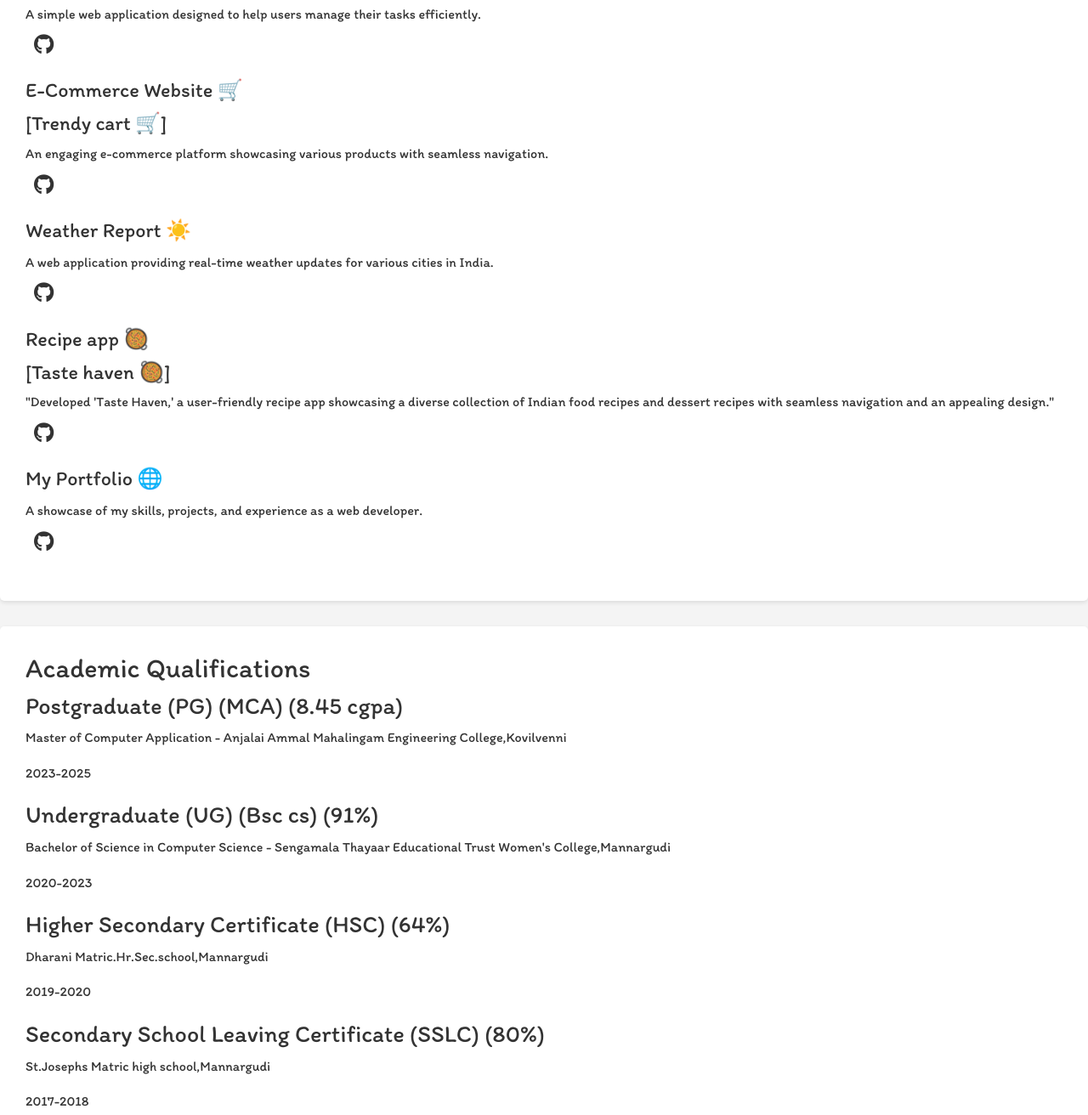
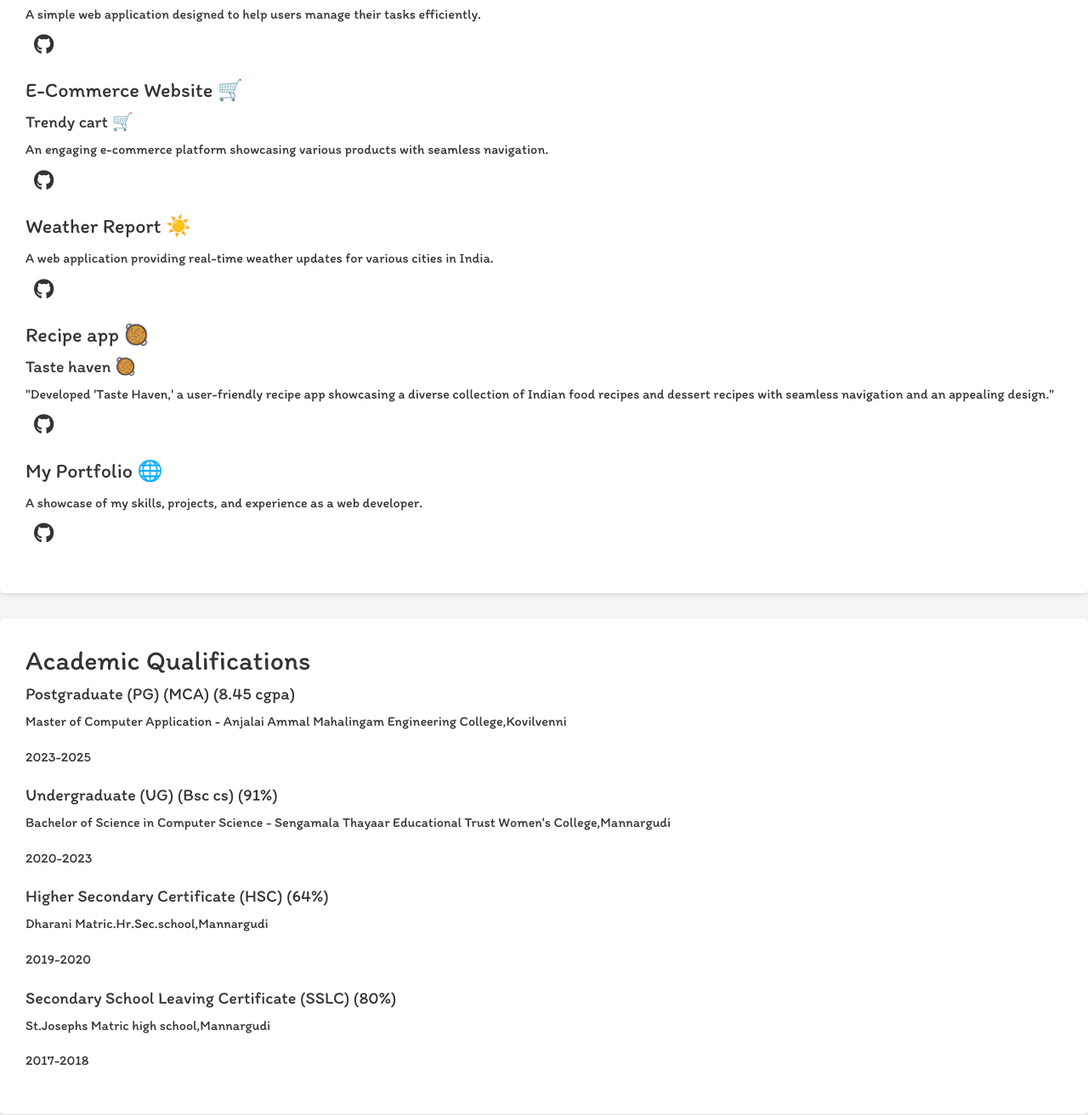
Before and after one commit to Swetha-k623/my--portfolio, a plain HTML site: page index.html in a window 1280 px wide. Shown: the part 1540-2852 px from the top of the page at 85% size. Drawn offline with nearby package versions, Linux system fonts and the light colour scheme; a web font is replaced by a local one.

Commit message:
Update index.html

```diff
--- a/index.html
+++ b/index.html
@@ -105,7 +105,7 @@
     </div>
     <div class="project-item">
         <h3 class="project-title">E-Commerce Website 🛒</h3>
-        <h4>[Trendy cart 🛒]</h4>
+        <h5>Trendy cart 🛒</h5>
         <p class="project-description">An engaging e-commerce platform showcasing various products with seamless navigation.</p>
         <a href="https://swetha-k623.github.io/E-commerce/" class="project-icon" target="_blank">
             <i class="fab fa-github"></i> <!-- GitHub icon -->
@@ -120,7 +120,7 @@
     </div>
      <div class="project-item">
         <h3 class="project-title"> Recipe app 🥘</h3>
-         <h4>[Taste haven 🥘]</h4>
+         <h5>Taste haven 🥘</h5>
         <p class="project-description">"Developed 'Taste Haven,' a user-friendly recipe app showcasing a diverse collection of Indian food recipes  and dessert recipes with seamless navigation and an appealing design."</p>
         <a href="https://swetha-k623.github.io/tastehaven/" class="project-icon" target="_blank">
             <i class="fab fa-github"></i> <!-- GitHub icon -->
@@ -139,25 +139,25 @@
     <section id="academic-qualifications" class="section">
         <h2>Academic Qualifications</h2>
         <div class="qualification">
-            <h3>Postgraduate (PG) (MCA) (8.45 cgpa)</h3>
+            <h5>Postgraduate (PG) (MCA) (8.45 cgpa)</h5>
             <p>Master of Computer Application - Anjalai Ammal Mahalingam Engineering College,Kovilvenni</p>
             <p>2023-2025</p>
         </div>
 
         <div class="qualification">
-            <h3>Undergraduate (UG) (Bsc cs) (91%)</h3>
+            <h5>Undergraduate (UG) (Bsc cs) (91%)</h5>
             <p>Bachelor of Science in Computer Science - Sengamala Thayaar Educational Trust Women's College,Mannargudi</p>
             <p>2020-2023</p>
         </div>
 
         <div class="qualification">
-            <h3>Higher Secondary Certificate (HSC) (64%)</h3>
+            <h5>Higher Secondary Certificate (HSC) (64%)</h5>
             <p>Dharani Matric.Hr.Sec.school,Mannargudi</p>
             <p>2019-2020</p>
         </div>
 
         <div class="qualification">
-            <h3>Secondary School Leaving Certificate (SSLC) (80%)</h3>
+            <h5>Secondary School Leaving Certificate (SSLC) (80%)</h5>
             <p>St.Josephs Matric high school,Mannargudi</p>
             <p>2017-2018</p>
         </div>
```
